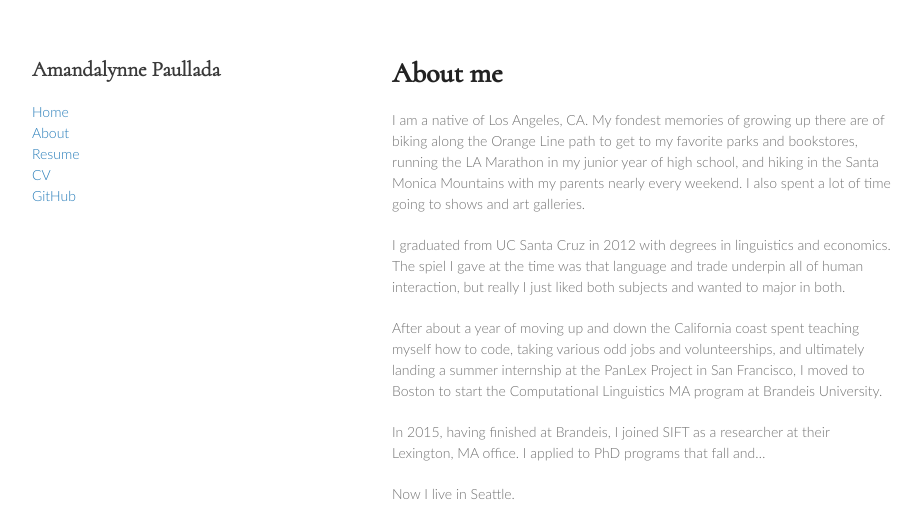
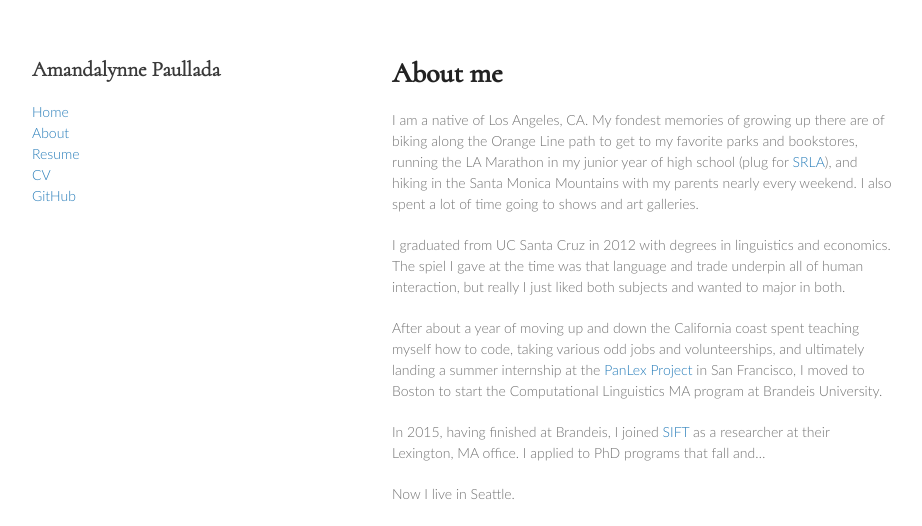
Before and after one commit to amandalynne/amandalynne.github.io, a Jekyll site: the page built from about/index.md, in a window 1280 px wide. Shown: the top 526 px of the page, without its empty margins (178-1100 px from the left). Built offline with Jekyll 4.4.1, drawn with Linux system fonts in a browser that asks for light colours; our own code applies the rules of GitHub Pages for plain Markdown files.

Commit message:
add links to bio

```diff
--- a/about/index.md
+++ b/about/index.md
@@ -1,11 +1,11 @@
 # About me
 
-I am a native of Los Angeles, CA. My fondest memories of growing up there are of biking along the Orange Line path to get to my favorite parks and bookstores, running the LA Marathon in my junior year of high school, and hiking in the Santa Monica Mountains with my parents nearly every weekend. I also spent a lot of time going to shows and art galleries.
+I am a native of Los Angeles, CA. My fondest memories of growing up there are of biking along the Orange Line path to get to my favorite parks and bookstores, running the LA Marathon in my junior year of high school (plug for [SRLA](https://srla.org)), and hiking in the Santa Monica Mountains with my parents nearly every weekend. I also spent a lot of time going to shows and art galleries.
 
 I graduated from UC Santa Cruz in 2012 with degrees in linguistics and economics. The spiel I gave at the time was that language and trade underpin all of human interaction, but really I just liked both subjects and wanted to major in both.
 
-After about a year of moving up and down the California coast spent teaching myself how to code, taking various odd jobs and volunteerships, and ultimately landing a summer internship at the PanLex Project in San Francisco, I moved to Boston to start the Computational Linguistics MA program at Brandeis University.
+After about a year of moving up and down the California coast spent teaching myself how to code, taking various odd jobs and volunteerships, and ultimately landing a summer internship at the [PanLex Project](https://panlex.org) in San Francisco, I moved to Boston to start the Computational Linguistics MA program at Brandeis University.
 
-In 2015, having finished at Brandeis, I joined SIFT as a researcher at their Lexington, MA office. I applied to PhD programs that fall and...
+In 2015, having finished at Brandeis, I joined [SIFT](http://www.sift.net) as a researcher at their Lexington, MA office. I applied to PhD programs that fall and...
 
 Now I live in Seattle.
```
